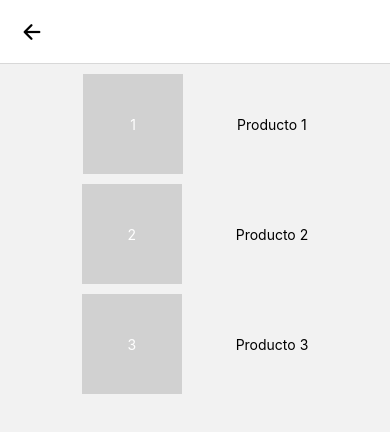
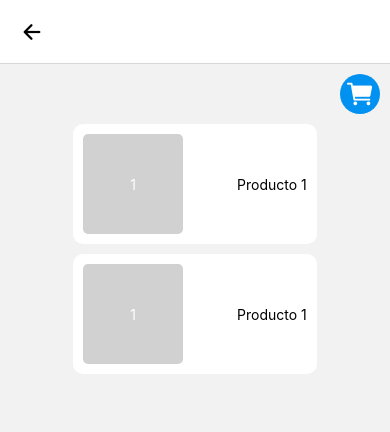
Before and after one commit to Riddle667/Vuelta-al-Menu-en-365-Platos, a React Native app: screen /ProductListScreen in a window 390 px wide. Shown: the top 432 px of the page. Built offline with nearby package versions, Linux system fonts and the light colour scheme.

Commit message:
feat: add product detail modal. add  shopping cart

```diff
--- a/package.json
+++ b/package.json
@@ -24,6 +24,7 @@
     "react-native-fs": "^2.20.0",
     "react-native-image-picker": "^7.1.2",
     "react-navigator": "^0.0.0-0",
+    "react-responsive-carousel": "^3.2.23",
     "typescript": "^5.3.0",
     "yup": "^1.4.0"
   },
--- a/src/Presentation/screens/client/product_list/ProductListScreen.tsx
+++ b/src/Presentation/screens/client/product_list/ProductListScreen.tsx
@@ -1,55 +1,78 @@
-import { View, Text } from 'react-native'
+import { View, Text, TouchableOpacity } from 'react-native'
 import { styles } from './Styles';
 import { VisualizeProductDetailScreen } from '../visualize_product_detail/VisualizeProductDetailScreen';
-import { useState } from 'react';
+import { useEffect, useState } from 'react';
+import { Ionicons } from '@expo/vector-icons';
 
 export const ProductListScreen = ({ navigation }) => {
 
-  const [product, setProduct] = useState('' as string)
+  const images = [
+    "https://www.istockphoto.com/es/search/2/image?mediatype=&phrase=url&utm_source=pixabay&utm_medium=affiliate&utm_campaign=SRP_image_sponsored&utm_content=https%3A%2F%2Fpixabay.com%2Fes%2Fimages%2Fsearch%2Furl%2F&utm_term=url",
+    "https://www.istockphoto.com/es/search/2/image?mediatype=&phrase=url&utm_source=pixabay&utm_medium=affiliate&utm_campaign=SRP_image_sponsored&utm_content=https%3A%2F%2Fpixabay.com%2Fes%2Fimages%2Fsearch%2Furl%2F&utm_term=url",
+    "https://www.istockphoto.com/es/search/2/image?mediatype=&phrase=url&utm_source=pixabay&utm_medium=affiliate&utm_campaign=SRP_image_sponsored&utm_content=https%3A%2F%2Fpixabay.com%2Fes%2Fimages%2Fsearch%2Furl%2F&utm_term=url",
+  ]
+
   const [active , setActive] = useState(false as boolean)
-
-  const onTouchStartHandle = (product) => {
-    setProduct(product)
+  const [data, setData] = useState([] as {})
+  const [shoppingCart, setShoppingCart] = useState([])
+  const [productCounter, setProductCounter] = useState(0)
+  const onTouchStartHandle = (data) => {
     setActive(true)
+    setData(data)
     console.log('onTouchStartHandle')
   }
 
+  const addProduct = (data, amount) => {
+    const exists = shoppingCart.some((product) => {
+      if (product.name == data.name) {
+        product.amount += amount
+        return true
+      }
+    });
+    exists ? "" : setShoppingCart([...shoppingCart, { ...data, amount }])
+    console.log("shoppingCart: ", shoppingCart)
+  }
+
+  const handleCartOpen = () => {
+    console.log('handleCartOpen')
+  }
+
+  useEffect(() => {
+    setProductCounter(shoppingCart.length)
+  }, [shoppingCart])
+
   return (
     <>
+      <View style={styles.cartSection}>
+        <TouchableOpacity>
+          <View style={styles.cartContainer}>
+            <Ionicons name="cart" color="white" size={30} />
+          </View>
+        </TouchableOpacity>
+        <Text style={productCounter >= 1 ? styles.productCounterText : {display: "none"}}>{productCounter}</Text>
+      </View>
       <View style={styles.productSection}>
         <View
           style={styles.productContainer}
-          onTouchStart={() => onTouchStartHandle(1)}
+          onTouchStart={() => onTouchStartHandle({ name: "Producto 1", description: "lorem ipsum lorem ipsum lorem ipsum lorem ipsum lorem ipsum lorem ipsum lorem ipsum lorem ipsum lorem ipsum lorem ipsum lorem ipsum lorem ipsum lorem ipsum ", price: 100 })}
         >
           <View style={ styles.product}>
             <Text style={{color: "white"}}> 1 </Text>
           </View>
           <Text> Producto 1</Text>
         </View>
-
         <View
           style={styles.productContainer}
-          onTouchStart={() => onTouchStartHandle(2)}
+          onTouchStart={() => onTouchStartHandle({ name: "Producto 2", description: "lorem ipsum lorem ipsum lorem ipsum lorem ipsum lorem ipsum lorem ipsum lorem ipsum lorem ipsum lorem ipsum lorem ipsum lorem ipsum lorem ipsum lorem ipsum ", price: 200 })}
         >
           <View style={ styles.product}>
-            <Text style={{color: "white"}}> 2 </Text>
+            <Text style={{color: "white"}}> 1 </Text>
           </View>
-          <Text> Producto 2</Text>
+          <Text> Producto 1</Text>
         </View>
-
-        <View
-          style={styles.productContainer}
-          onTouchStart={() => onTouchStartHandle(3)}
-        >
-          <View style={ styles.product}>
-            <Text style={{color: "white"}}> 3 </Text>
-          </View>
-          <Text> Producto 3</Text>
-        </View>
-
       </View>
 
-      <VisualizeProductDetailScreen navigation={navigation} product={product} active={active} setActive={setActive}></VisualizeProductDetailScreen>
+      <VisualizeProductDetailScreen navigation={navigation} active={active} setActive={setActive} data={data} expanded={true} addProduct={addProduct}></VisualizeProductDetailScreen>
     </>
   )
 }
--- a/src/Presentation/screens/client/product_list/Styles.tsx
+++ b/src/Presentation/screens/client/product_list/Styles.tsx
@@ -9,6 +9,7 @@ export const styles = StyleSheet.create({
     justifyContent: 'center',
     alignItems: 'center',
     marginRight: 50,
+    borderRadius: 5,
   },
     productContainer: {
     display: 'flex',
@@ -16,11 +17,40 @@ export const styles = StyleSheet.create({
     justifyContent: 'center',
     alignItems: 'center',
     marginTop: 10,
+    backgroundColor: 'white',
+    elevation: 5,
+    padding: 10,
+    borderRadius: 10,
   },
   productSection: {
     display: 'flex',
     justifyContent: 'center',
     alignItems: 'center',
   },
-
+  cartSection: {
+    display: 'flex',
+    justifyContent: 'center',
+    alignItems: 'flex-end',
+  },
+  cartContainer: {
+    display: 'flex',
+    justifyContent: 'center',
+    alignItems: 'center',
+    width: 40,
+    height: 40,
+    backgroundColor: "#0091F1",
+    borderRadius: 50,
+    marginRight: 10,
+    marginTop: 10,
+  },
+  productCounterText: {
+    position: 'absolute',
+    transform: [{ translateX: -36 }, { translateY: 20 }],
+    backgroundColor: '#F14100',
+    width: 20,
+    height: 20,
+    textAlign: 'center',
+    borderRadius: 50,
+    color: "white",
+  },
 });
--- a/src/Presentation/screens/client/visualize_product_detail/Styles.tsx
+++ b/src/Presentation/screens/client/visualize_product_detail/Styles.tsx
@@ -1,19 +1,100 @@
 import { StyleSheet } from 'react-native';
+import { ProductListScreen } from '../product_list/ProductListScreen';
 
 export const styles = StyleSheet.create({
   modal: {
-    width: 300,
-    height: 600,
+    width: 370,
+    height: "auto",
     position: "absolute",
     top: "50%",
     left: "50%",
-    backgroundColor: "black",
-    transform: [{ translateX: -150 }, { translateY: -300 }],
+    backgroundColor: "white",
+    transform: [{ translateX: -185 }, { translateY: -300 }],
+    shadowColor: "black",
+    padding: 10,
+    borderRadius: 10,
+    elevation: 5,
+    paddingBottom: 20,
   },
   modalInactive: {
     display: 'none',
   },
+  closeModalButton: {
+    width: 25,
+    textAlign: "center",
+    fontSize: 20,
+    backgroundColor: '#D1D1D1',
+    borderRadius: 50,
+    left: 325,
+    color: "white",
+    textAlignVertical: "center",
+  },
   button: {
     backgroundColor: 'white',
+  },
+    image: {
+    width: 70,
+    height: 70,
+    zIndex: 10,
+    borderWidth: 2,
+    backgroundColor: "red",
+    margin: 10,
+  },
+  imageContainer: {
+    display: "flex",
+    flexDirection: "row",
+    justifyContent: "center",
+    alignItems: "center",
+    marginLeft: 10,
+    marginRight: 10,
+  },
+  productName: {
+    textAlign: "center",
+    fontSize: 20,
+    fontWeight: "bold",
+  },
+  productTitle: {
+    fontSize: 15,
+    marginTop: 10,
+    fontWeight: "bold",
+  },
+  ProductData: {
+    fontSize: 15,
+    marginLeft: 10,
+  },
+  separator: {
+    borderTopWidth: 1,
+    borderTopColor: "#D1D1D1",
+    marginBottom: 10,
+  },
+  buyButton: {
+    backgroundColor: "green",
+    padding: 10,
+    borderRadius: 10,
+    marginTop: 10,
+    width: 100,
+    left: "50%",
+    transform: [{ translateX: -50 }],
+  },
+  amountContainer: {
+    display: "flex",
+    flexDirection: "row",
+    justifyContent: "center",
+    alignItems: "center",
+    marginTop: 10,
+    marginBottom: 10,
+  },
+  amountArrow: {
+    backgroundColor: "#D1D1D1",
+    padding: 5,
+    borderRadius: 10,
+    margin: 5,
+    height: 25,
+    width: 25,
+  },
+  amountArrowTest: {
+    position: "absolute",
+    top: 2,
+    left: 8
   }
 });
--- a/src/Presentation/screens/client/visualize_product_detail/VisualizeProductDetailScreen.tsx
+++ b/src/Presentation/screens/client/visualize_product_detail/VisualizeProductDetailScreen.tsx
@@ -1,19 +1,91 @@
-import { View, Text, TouchableOpacity } from 'react-native'
+import { View, Text, TouchableOpacity, Image, TextInput, LayoutAnimation } from 'react-native'
 import { styles } from './Styles';
+import { Carousel } from 'react-responsive-carousel';
+import { useEffect, useState } from 'react';
 
-export const VisualizeProductDetailScreen = ({ navigation, product, active, setActive }) => {
+  const imagesData = [
+    "https://www.istockphoto.com/es/search/2/image?mediatype=&phrase=url&utm_source=pixabay&utm_medium=affiliate&utm_campaign=SRP_image_sponsored&utm_content=https%3A%2F%2Fpixabay.com%2Fes%2Fimages%2Fsearch%2Furl%2F&utm_term=url",
+    "https://www.istockphoto.com/es/search/2/image?mediatype=&phrase=url&utm_source=pixabay&utm_medium=affiliate&utm_campaign=SRP_image_sponsored&utm_content=https%3A%2F%2Fpixabay.com%2Fes%2Fimages%2Fsearch%2Furl%2F&utm_term=url",
+    "https://www.istockphoto.com/es/search/2/image?mediatype=&phrase=url&utm_source=pixabay&utm_medium=affiliate&utm_campaign=SRP_image_sponsored&utm_content=https%3A%2F%2Fpixabay.com%2Fes%2Fimages%2Fsearch%2Furl%2F&utm_term=url",
+  ]
+
+export const VisualizeProductDetailScreen = ({ navigation, active, setActive, data, expanded, addProduct}) => {
+
+  const [amount, setAmount] = useState(1)
+
 
   console.log('VisualizeProductDetailScreen')
+
+  const amountHandler = (action) => {
+    if (amount + action > 0) {
+      setAmount((value) => value + action)
+    }
+  }
+
+  const handleAdd = () => {
+    addProduct(data, amount)
+    handleClose()
+  }
+
+  const handleClose = () => {
+    setActive(false)
+    setAmount(1)
+  }
 
   return (
     <View style={active ? styles.modal : styles.modalInactive}>
       <TouchableOpacity
         style={styles.button}
-        onPress={() => setActive(false)}
+        onPress={handleClose}
       >
-        <Text> Cerrar </Text>
+        <Text style={styles.closeModalButton}> X </Text>
       </TouchableOpacity>
-      <Text style={{ color: "white" }}>{product}</Text>
+      <Text style={styles.productName}>{data.name}</Text>
+      <View style={ styles.imageContainer}>
+        {
+          imagesData.map((image, index) => {
+            console.log("Cargando imagenes")
+            return (
+              <Image
+                key={index}
+                style={styles.image}
+                source={{ uri: image }}
+              />
+            )
+          })
+        }
+      </View>
+      <Text style={styles.productTitle}>Descripción</Text>
+      <View style={styles.separator}></View>
+
+      <Text style={styles.ProductData}>{data.description}</Text>
+      <Text style={styles.productTitle}>Valor:</Text>
+      <View style={styles.separator}></View>
+
+      <Text style={styles.ProductData}>{data.price} CLP</Text>
+
+      <View style={styles.amountContainer}>
+        <Text style={{fontWeight: "bold"}}>Cantidad: </Text>
+        <TouchableOpacity
+          style={styles.amountArrow}
+          onPress={() => amountHandler(-1)}
+        >
+          <Text style={styles.amountArrowTest}>{"<"}</Text>
+        </TouchableOpacity>
+        <Text>{amount}</Text>
+        <TouchableOpacity
+          style={styles.amountArrow}
+          onPress={() => amountHandler(1)}
+        >
+          <Text style={styles.amountArrowTest}>{">"}</Text>
+        </TouchableOpacity>
+      </View>
+      <TouchableOpacity
+        style={styles.buyButton}
+        onPress={handleAdd}
+      >
+        <Text style={{color: "white", textAlign: "center"}}>Añadir</Text>
+      </TouchableOpacity>
     </View>
   )
 }
```
Also changed, not shown: 1 other file (tests, documents, lock files or other folders).
